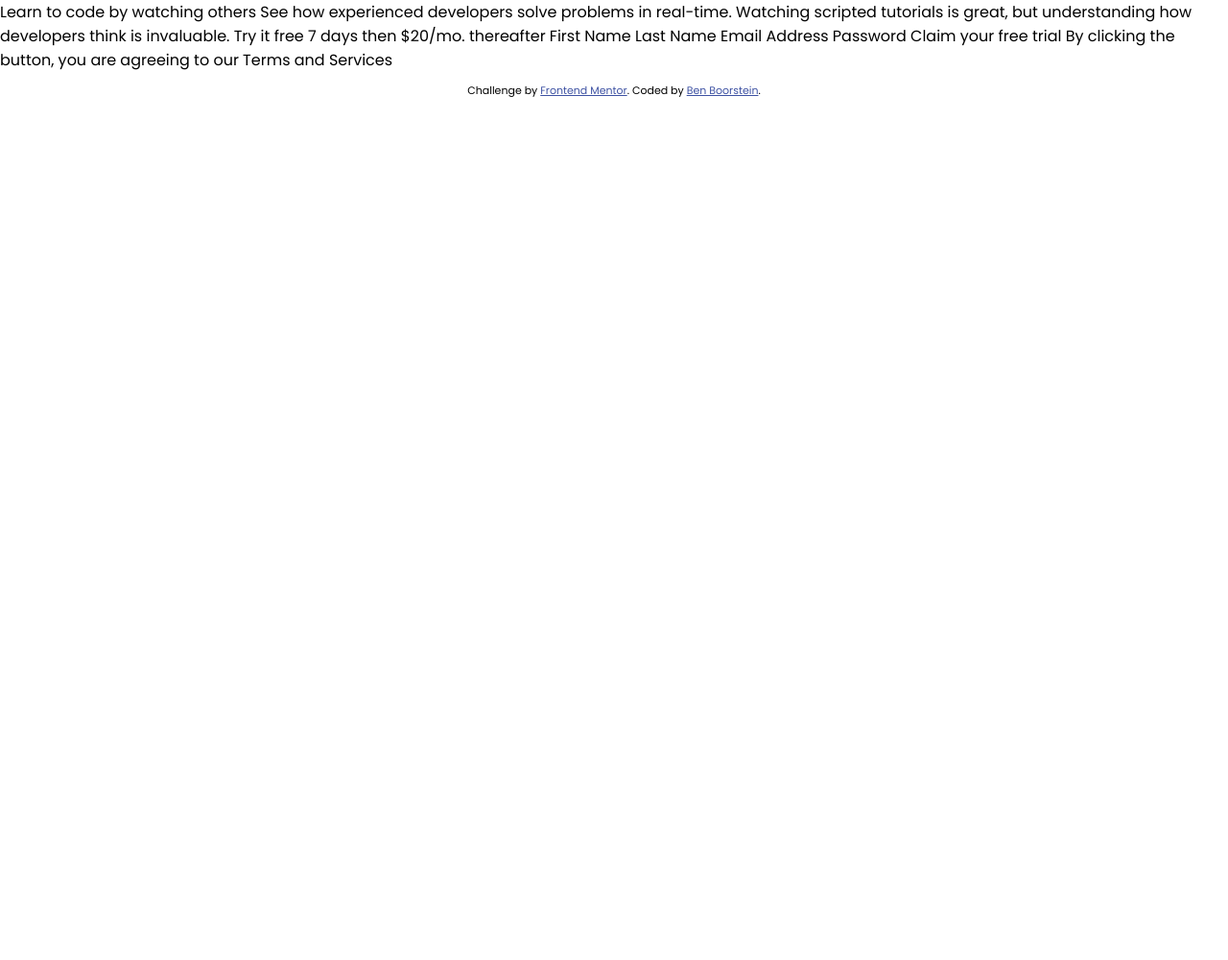
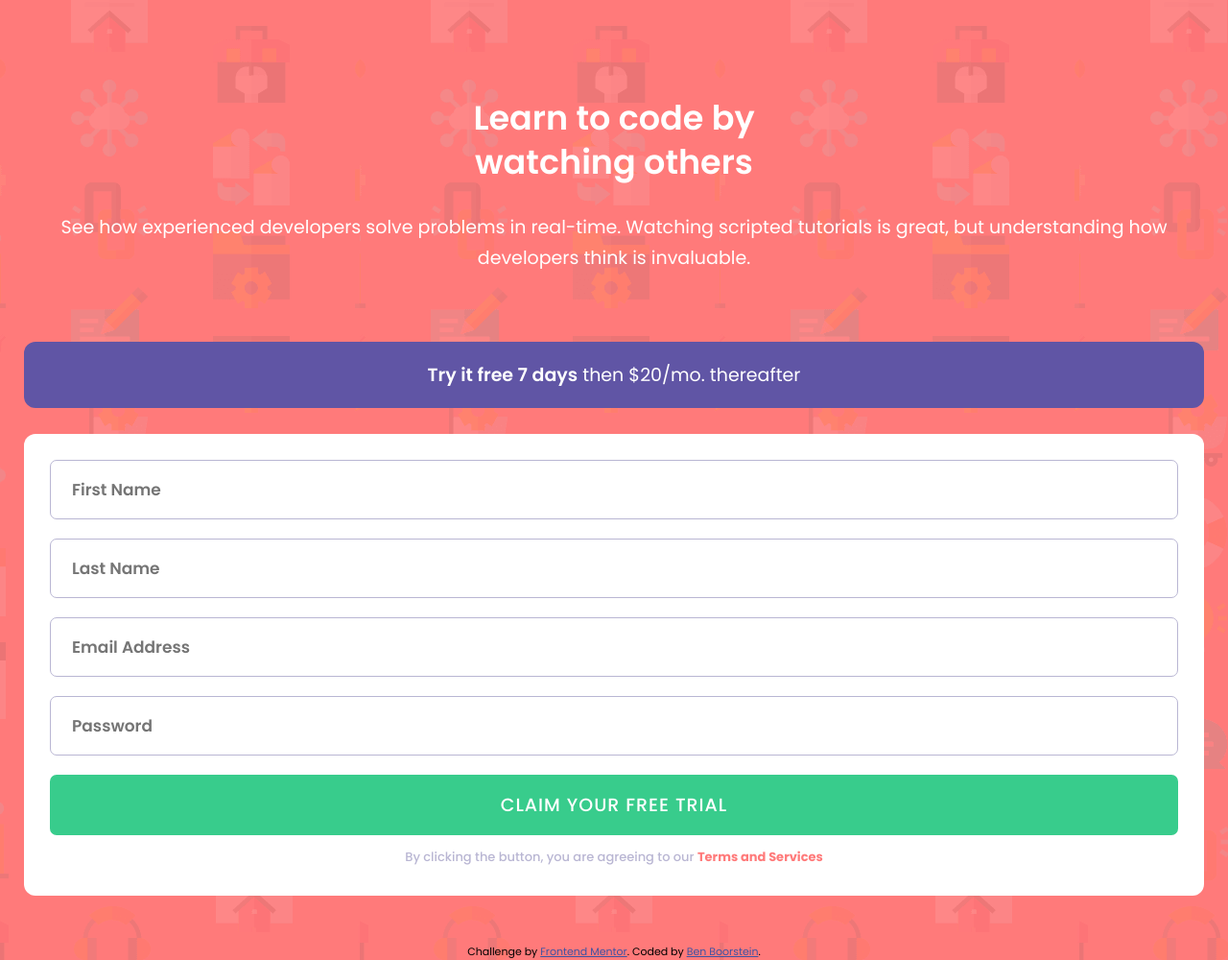
Before and after one commit to benboorstein/FEM-project---intro-component-with-signup-form-master, a plain HTML site: page index.html in a window 1280 px wide. Shown: the whole page at 96% size. Before the commit the page ends 800 px from the top, so only its background shows below. Drawn offline with Linux system fonts and the light colour scheme.

Commit message:
html and css changes

```diff
--- a/assets/css/style.css
+++ b/assets/css/style.css
@@ -24,17 +24,102 @@ html, body {
 
 body {
     font-family: 'Poppins', sans-serif;
+    padding: 100px 25px 0 25px; /* Using 25px padding here instead of "width: [some percentage]", or something like it, on <main>. Remember padding doesn't always "expand outwards"; most of the time it actually eats into the space of its child, as is the case here. */
+    background:
+        hsl(0, 100%, 74%)
+        url("../../assets/img/bg-intro-mobile.png")
+            repeat
+            scroll;
 }
 
 /****************************************
 header
 ****************************************/
 
+header {
+    text-align: center;
+    color: white;
+}
+
+.title {
+    max-width: 300px;
+    margin: auto;
+    font-size: 35px;
+    font-weight: 600;
+    line-height: 1.3;
+}
+
+.header-p {
+    font-size: 19px;
+    margin-top: 30px;
+    margin-bottom: 70px;
+    line-height: 1.7;
+}
 
 /****************************************
 main
 ****************************************/
 
+.try-it-pitch {
+    background-color: hsl(248, 32%, 49%);
+    text-align: center;
+    font-size: 19px;
+    color: white;
+    padding: 20px 90px 20px 90px;
+    border-radius: 12px;
+    margin-bottom: 27px;
+}
+
+.try-it-pitch span {
+    font-weight: 600;
+}
+
+.form-parent {
+    background-color: white;
+    padding: 27px;
+    border-radius: 12px;
+}
+
+.form-input {
+    width: 100%;
+    font-family: 'Poppins', sans-serif;
+    font-weight: 600;
+    font-size: 17px;
+    border-radius: 7px;
+    border: 1px solid hsl(246, 25%, 77%);
+    padding: 17px 0 17px 22px;
+    margin-bottom: 20px;
+}
+
+.free-trial-btn {
+    width: 100%;
+    font-family: 'Poppins', sans-serif;
+    font-size: 19px;
+    font-weight: 500;
+    letter-spacing: 1px;
+    border-radius: 7px;
+    background-color: hsl(154, 59%, 51%);
+    text-transform: uppercase;
+    color: white;
+    padding: 17px 0;
+    border: none;
+}
+
+.terms-of-click {
+    margin: 0;
+    color: hsl(246, 25%, 77%);
+    font-size: 13px;
+    font-weight: 500; /*change?*/
+    text-align: center;
+    padding: 10px 25px 0 25px;
+    line-height: 2.0;
+}
+
+.terms-of-click a {
+    color: hsl(0, 100%, 74%);
+    text-decoration: none;
+    font-weight: 700;
+}
 
 /****************************************
 footer
@@ -44,6 +129,7 @@ footer
     text-align: center;
     font-size: 11px;
     margin-bottom: 0;
+    margin-top: 50px;
 }
 
 .attribution a {
--- a/index.html
+++ b/index.html
@@ -23,23 +23,42 @@
     <title>Frontend Mentor | Intro component with sign up form</title>
   </head>
   <body>
-
-    Learn to code by watching others
-
-    See how experienced developers solve problems in real-time. Watching scripted tutorials is great,
-    but understanding how developers think is invaluable.
-
-    Try it free 7 days then $20/mo. thereafter
-
-    First Name
-    Last Name
-    Email Address
-    Password
-
-    Claim your free trial
-
-    By clicking the button, you are agreeing to our Terms and Services
-
+    <header>
+      <h1 class="title">
+        Learn to code by watching others
+      </h1>
+      <p class="header-p">
+        See how experienced developers solve problems in real-time. Watching scripted tutorials is great,
+        but understanding how developers think is invaluable.
+      </p>
+    </header>
+    <main>
+      <div class="try-it-pitch">
+        <span>Try it free 7 days</span> then $20/mo. thereafter
+      </div>
+      <section class="form-parent">
+        <form action="" method="get" class="form">
+          <div class="form-input-div">
+            <input type="text" name="first-name" id="first-name" class="form-input" placeholder="First Name" required>
+          </div>
+          <div class="form-input-div">
+            <input type="text" name="last-name" id="last-name" class="form-input" placeholder="Last Name" required>
+          </div>
+          <div class="form-input-div">
+            <input type="email" name="email" id="email" class="form-input" placeholder="Email Address" required>
+          </div>
+          <div class="form-input-div">
+            <input type="password" name="password" id="password" class="form-input" placeholder="Password" required>
+          </div>
+          <div class="form-input-div">
+            <input type="submit" class="free-trial-btn" value="Claim your free trial">
+          </div>
+        </form>
+        <p class="terms-of-click">
+          By clicking the button, you are agreeing to our <a href="#">Terms and Services</a>
+        </p>
+      </section>
+    </main>
     <footer>
       <p class="attribution">
         Challenge by <a href="https://www.frontendmentor.io?ref=challenge" target="_blank">Frontend Mentor</a>.
```
